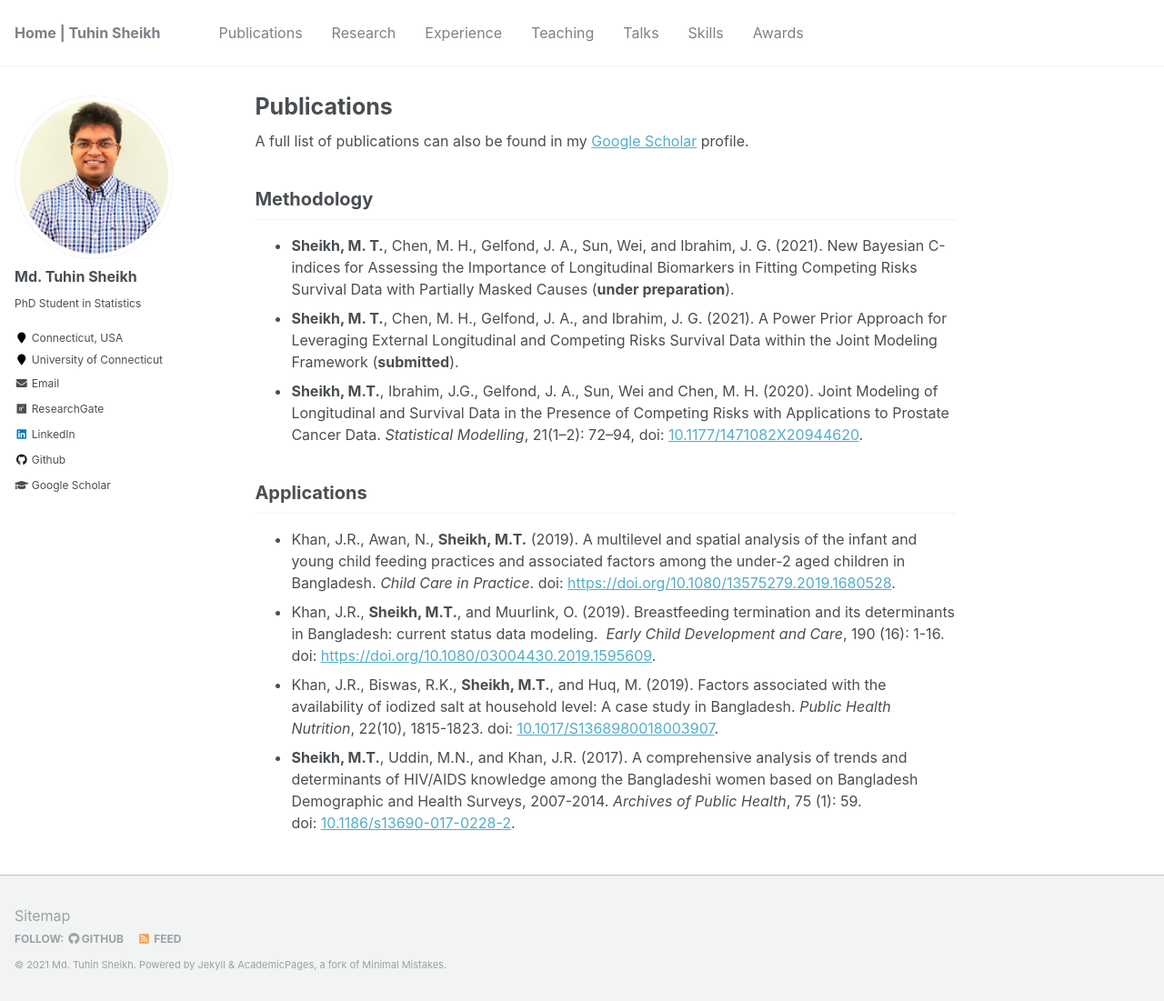
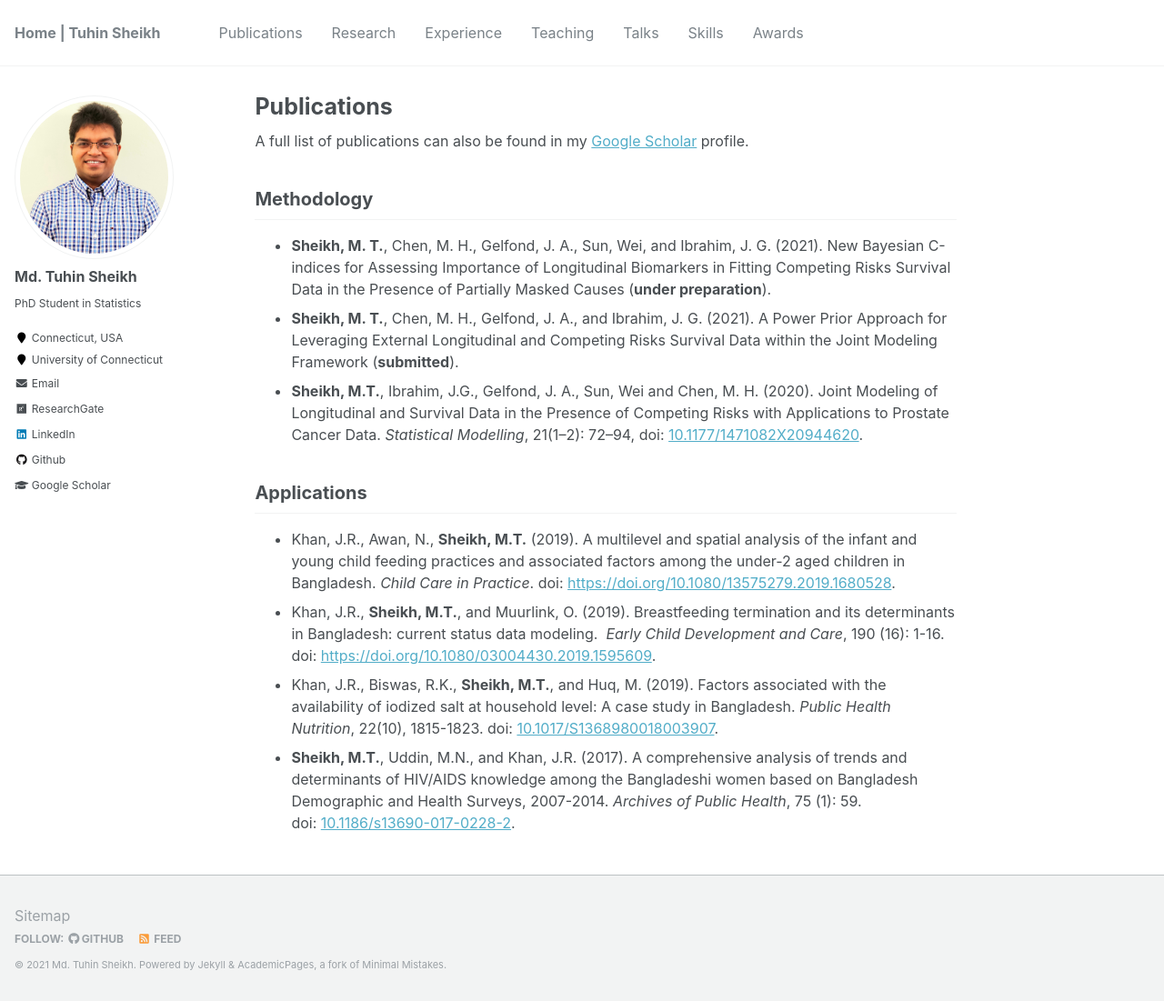
Before and after one commit to mdtuhinsheikh/mdtuhinsheikh.github.io, a Jekyll site: the page built from _pages/publications.md, in a window 1280 px wide and 1101 px high. Shown: the whole window at 91% size. Built offline with Jekyll 4.4.1, drawn with Linux system fonts in a browser that asks for light colours.

Commit message:
Update publications.md

```diff
--- a/_pages/publications.md
+++ b/_pages/publications.md
@@ -8,7 +8,8 @@ A full list of publications can also be found in my
 [Google Scholar](https://scholar.google.com/citations?user=PAaEqSkAAAAJ&hl=en) profile.
 
 ## Methodology
-- **Sheikh, M. T.**, Chen, M. H., Gelfond, J. A., Sun, Wei, and Ibrahim, J. G. (2021). New Bayesian C-indices for Assessing the Importance of Longitudinal Biomarkers in Fitting Competing Risks  Survival Data with Partially Masked Causes (**under preparation**).
+- **Sheikh, M. T.**, Chen, M. H., Gelfond, J. A., Sun, Wei, and Ibrahim, J. G. (2021). New Bayesian C-indices for Assessing Importance of Longitudinal Biomarkers
+in Fitting Competing Risks Survival Data in the Presence of Partially Masked Causes (**under preparation**).
 - **Sheikh, M. T.**, Chen, M. H., Gelfond, J. A., and Ibrahim, J. G. (2021). A Power Prior Approach for Leveraging External Longitudinal and Competing Risks Survival Data within the Joint Modeling Framework (**submitted**).
 - **Sheikh, M.T.**, Ibrahim, J.G., Gelfond, J. A., Sun, Wei and Chen, M. H. (2020). Joint Modeling of Longitudinal and Survival Data in the Presence of Competing Risks with Applications to Prostate Cancer Data. *Statistical Modelling*, 21(1–2): 72–94, doi: [10.1177/1471082X20944620](https://journals.sagepub.com/doi/10.1177/1471082X20944620).
 
```
